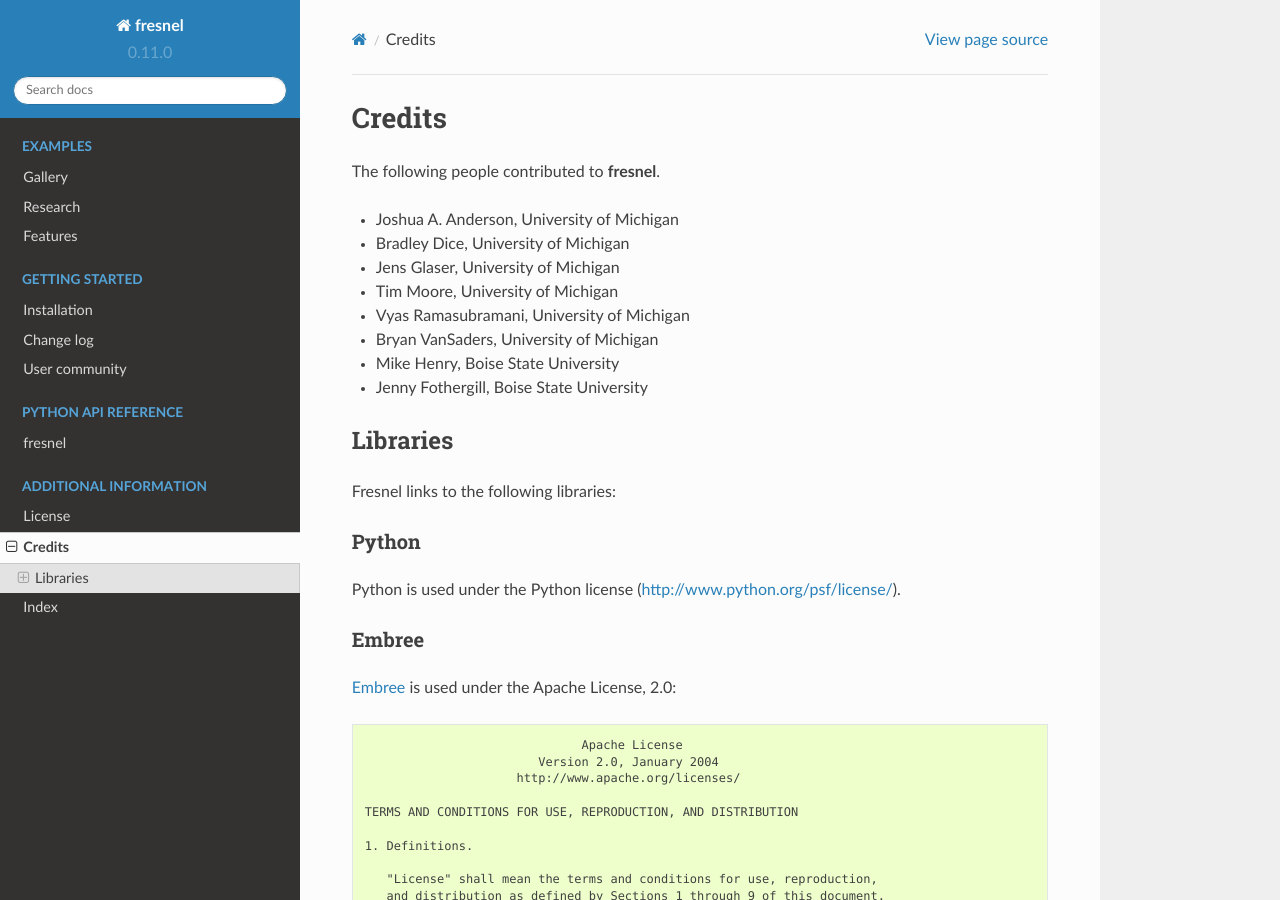
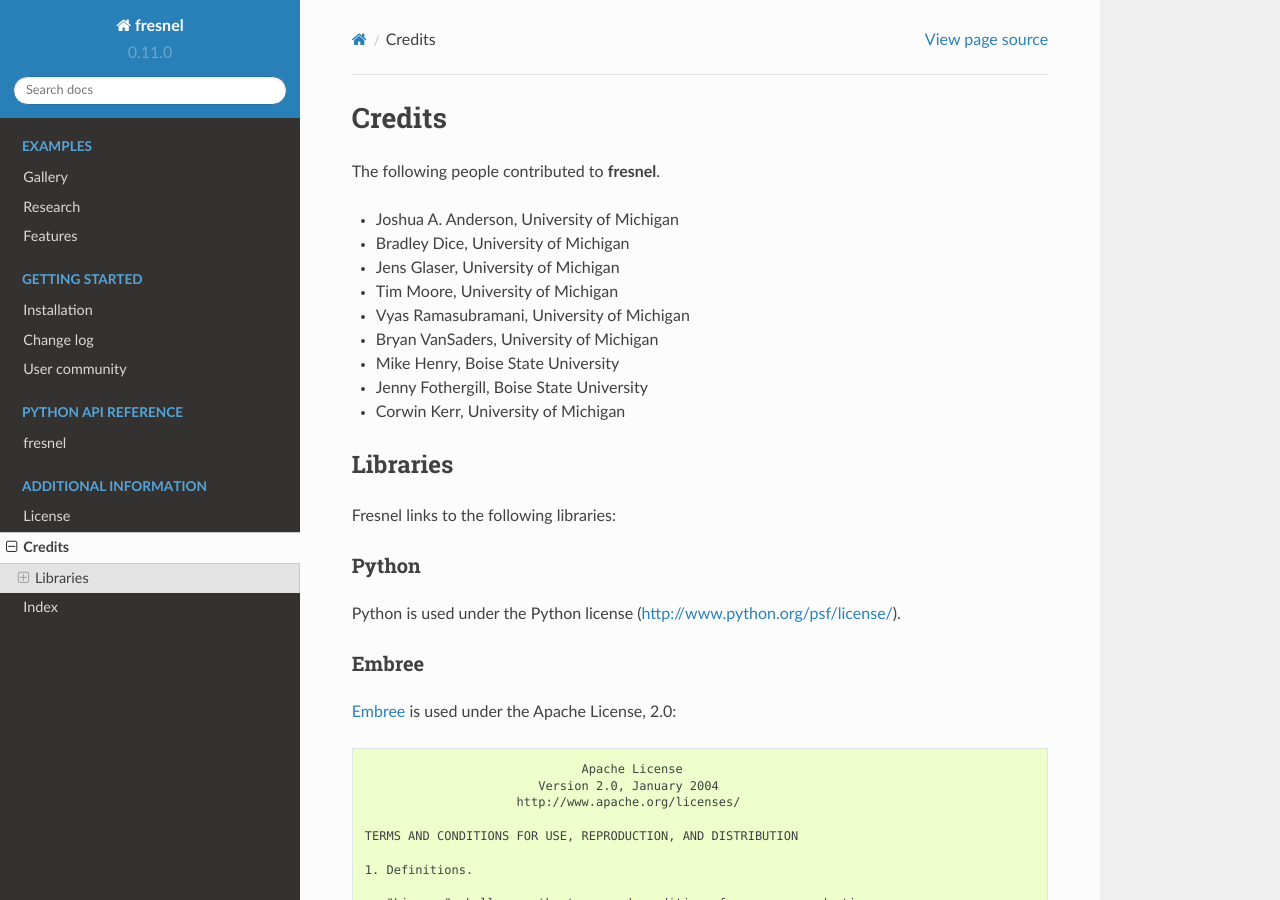
Before and after one commit to glotzerlab/fresnel, a Sphinx documentation site: the page built from doc/credits.rst, in a window 1280 px wide and 900 px high. Built offline with Sphinx 7.4.7 and the Read the Docs theme 2.0.0, drawn with Linux system fonts in a browser that asks for light colours.

Commit message:
Add Corwin to credits

```diff
--- a/doc/credits.rst
+++ b/doc/credits.rst
@@ -11,6 +11,7 @@
 * Bryan VanSaders, University of Michigan
 * Mike Henry, Boise State University
 * Jenny Fothergill, Boise State University
+* Corwin Kerr, University of Michigan
 
 Libraries
 ---------
```
